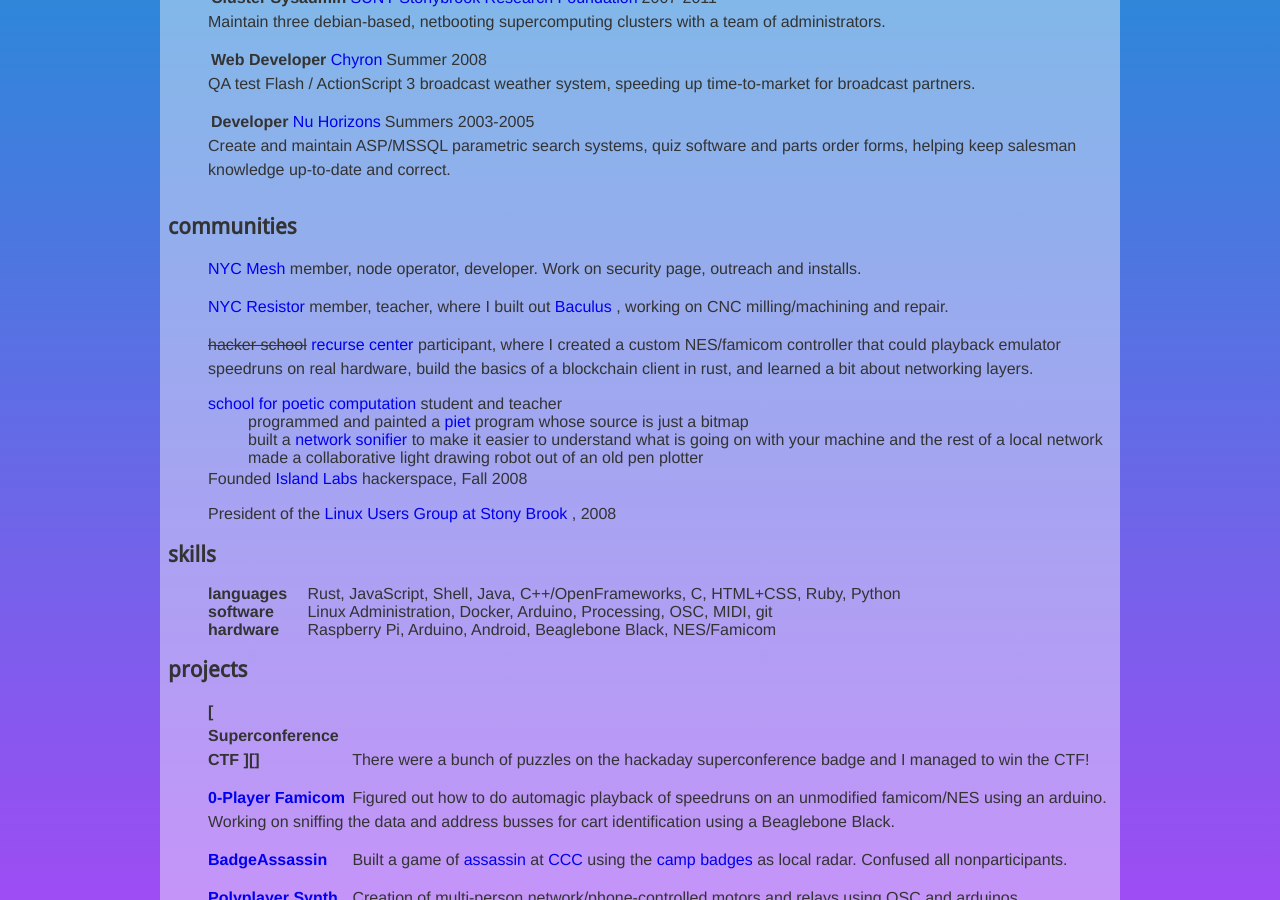
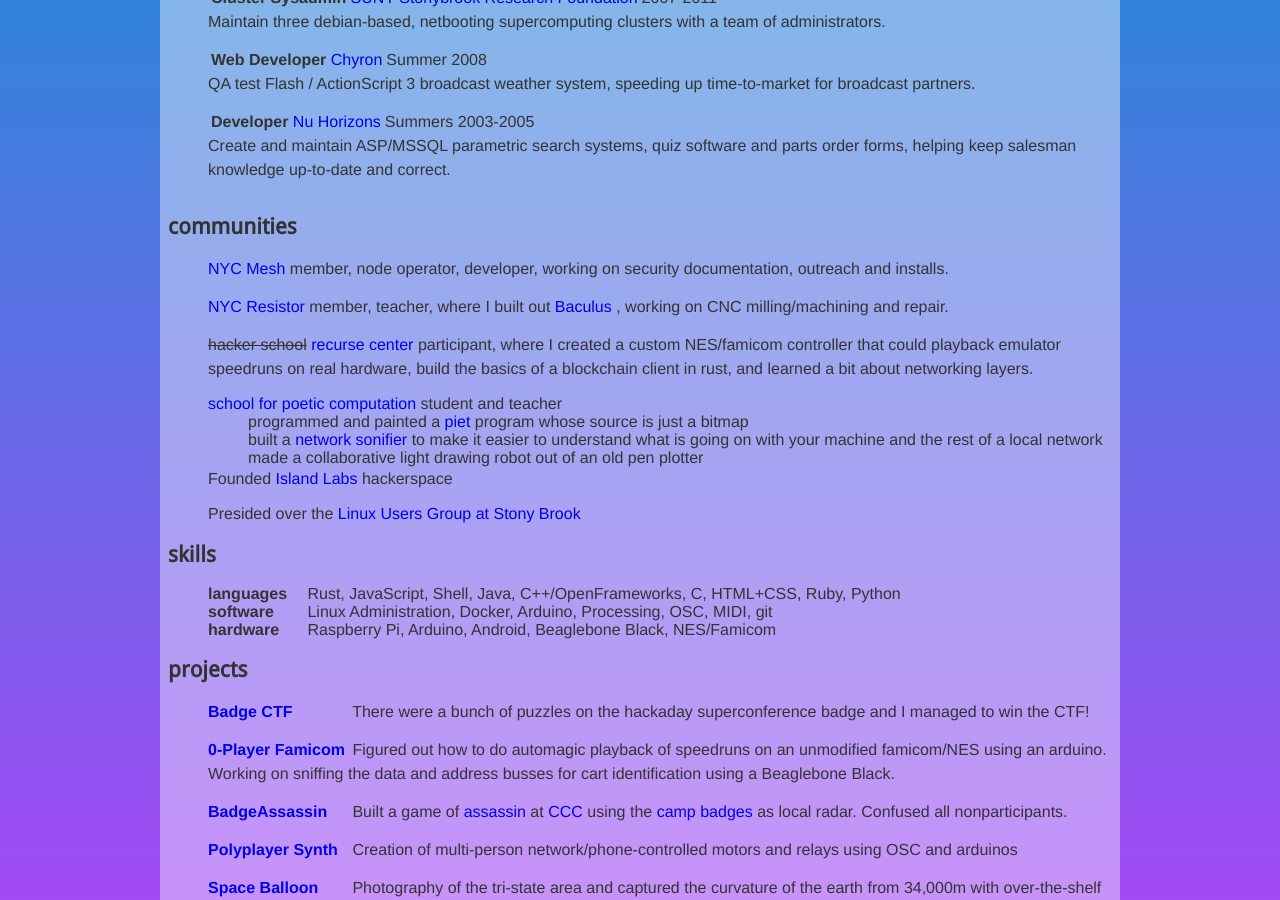
Before and after one commit to jedahan/jedahan.github.com, a Jekyll site: the page built from resume/index.md, in a window 1280 px wide and 900 px high, scrolled down 1387 px. Built offline with Jekyll 4.4.1, drawn with Linux system fonts in a browser that asks for light colours; our own code applies the rules of GitHub Pages for plain Markdown files.

Commit message:
less words

```diff
--- a/resume/index.md
+++ b/resume/index.md
@@ -82,7 +82,7 @@
 communities
 -----------
 
-* [ NYC Mesh ][] member, node operator, developer. Work on security page, outreach and installs.
+* [ NYC Mesh ][] member, node operator, developer, working on security documentation, outreach and installs.
 
 * [ NYC Resistor ][] member, teacher, where I built out [ Baculus ][], working on CNC milling/machining and repair.
 
@@ -94,9 +94,9 @@
   * made a collaborative light drawing robot out of an old pen plotter
 
 
-* Founded [ Island Labs ][] hackerspace, Fall 2008
+* Founded [ Island Labs ][] hackerspace
 
-* President of the [ Linux Users Group at Stony Brook ][], 2008
+* Presided over the [ Linux Users Group at Stony Brook ][]
 
 skills
 ------
@@ -108,7 +108,7 @@
 projects
 --------
 
- * __[ Superconference CTF ][]__ There were a bunch of puzzles on the hackaday superconference badge and I managed to win the CTF!
+ * __[ Badge CTF ][]__ There were a bunch of puzzles on the hackaday superconference badge and I managed to win the CTF!
 
  * __[ 0-Player Famicom ][]__ Figured out how to do automagic playback of speedruns on an unmodified famicom/NES using an arduino. Working on sniffing the data and address busses for cart identification using a Beaglebone Black.
 
@@ -187,7 +187,7 @@
 [ Baculus ]: https://baculus.co
 [ NYC Resistor ]: https://nycresistor.org
 [ NYC Mesh ]: https://nycmesh.org
-[ Hackaday Superconference Badge CTF ]: https://hackaday.com/2016/11/16/solving-hackadays-crypto-challenge/#more-230676
+[ Badge CTF ]: https://hackaday.com/2016/11/16/solving-hackadays-crypto-challenge/#more-230676
 
 [ jonathan.is ]: http://jonathan.is
 [ github.com/jedahan ]: https://github.com/jedahan
```
